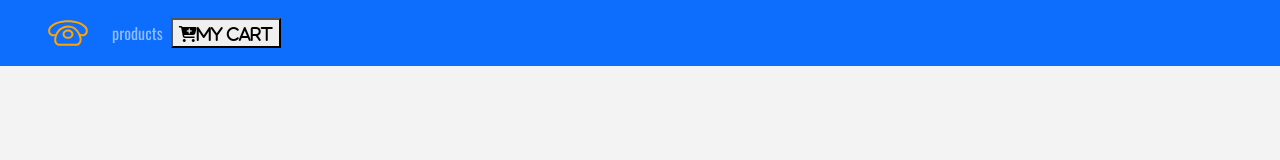
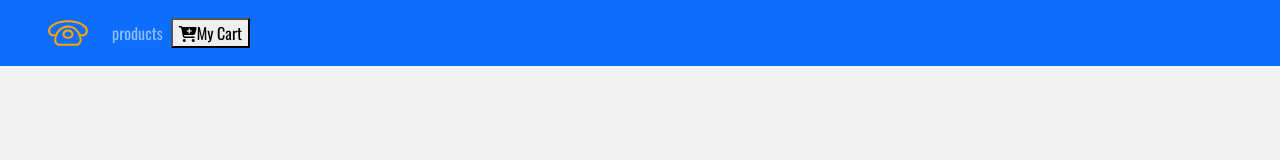
Before and after one commit to MarcoRosselDev/react-17-phone-e-commerce, a React (Create React App) app: page / in a window 1280 px wide. Shown: the top 160 px of the page. Built offline with nearby package versions, Linux system fonts and the light colour scheme.

Commit message:
style componets 2

```diff
--- a/src/Components/Navbar.js
+++ b/src/Components/Navbar.js
@@ -1,6 +1,7 @@
 import React, { Component } from "react";
 import { Link } from "react-router-dom";
 import logo from "../logo.svg";
+import styled from "styled-components";
 
 export default class Navbar extends Component {
   render() {
@@ -20,11 +21,18 @@ Creative Commons (Attribution 3.0 Unported);
           </li>
         </ul>
         <Link to="/cart" className="ml-auto">
-          <button>
-            <i className="fas fa-cart-plus">my cart</i>
-          </button>
+          <ButtonContainer>
+            <span className="mr-2">
+              <i className="fas fa-cart-plus" />
+            </span>
+            my cart
+          </ButtonContainer>
         </Link>
       </nav>
     );
   }
 }
+
+const ButtonContainer = styled.button`
+  text-transform: capitalize;
+`;
```
